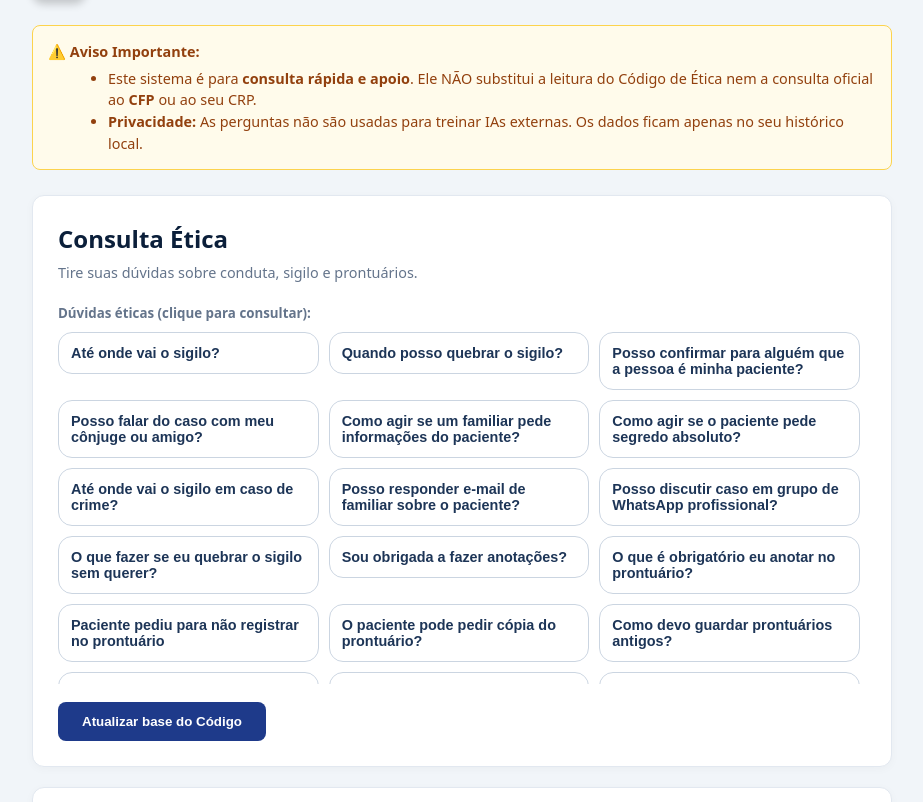
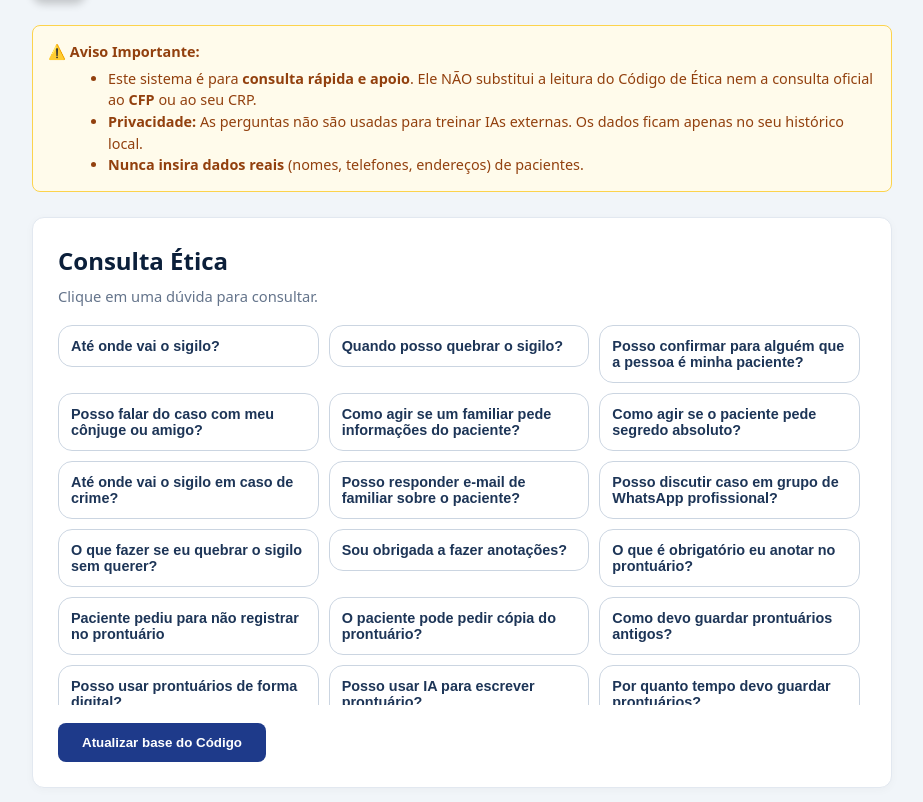
Before and after one commit to sabrinaandraderocha-cmyk/ethospsi, a Flask app: page / in a window 1280 px wide. Shown: the part 75-877 px from the top of the page, without its empty margins (178-1101 px from the left). Run offline with Flask 3, Linux system fonts and the light colour scheme; data comes from the database, SQL or seed files in the repository.

Commit message:
Update home.html

```diff
--- a/templates/home.html
+++ b/templates/home.html
@@ -1,5 +1,4 @@
 {% extends "base.html" %}
-
 {% block content %}
 
 <div class="ethical-warning">
@@ -7,23 +6,19 @@
   <ul>
     <li>Este sistema é para <strong>consulta rápida e apoio</strong>. Ele NÃO substitui a leitura do Código de Ética nem a consulta oficial ao <strong>CFP</strong> ou ao seu CRP.</li>
     <li><strong>Privacidade:</strong> As perguntas não são usadas para treinar IAs externas. Os dados ficam apenas no seu histórico local.</li>
+    <li><strong>Nunca insira dados reais</strong> (nomes, telefones, endereços) de pacientes.</li>
   </ul>
 </div>
 
 <section class="card">
-  <div style="margin-bottom: 20px;">
+  <div style="margin-bottom: 18px;">
     <h2 style="margin:0;">Consulta Ética</h2>
-    <p style="margin:5px 0 0 0; color: #64748b; font-size: 0.9rem;">
-      Tire suas dúvidas sobre conduta, sigilo e prontuários.
+    <p style="margin:6px 0 0 0; color:#64748b; font-size:0.92rem;">
+      Clique em uma dúvida para consultar.
     </p>
   </div>
 
-  <!-- SOMENTE BOTÕES -->
   <div class="quick-questions">
-    <small style="color: #64748b; font-weight: 600; display: block; margin-bottom: 8px;">
-      Dúvidas éticas (clique para consultar):
-    </small>
-
     <div class="quick-grid">
       {% for qq in quick_questions %}
         <form method="post" style="margin:0;">
@@ -34,7 +29,6 @@
     </div>
   </div>
 
-  <!-- Atualizar base ética -->
   <form method="post" style="margin-top: 18px;">
     <button class="btn-action" type="submit" name="load_bases" value="1">
       Atualizar base do Código
@@ -54,19 +48,13 @@
     <ul class="history-list">
       {% for h in history %}
         <li style="border-bottom: 1px solid #f1f5f9; padding: 10px 0;">
-          <small style="color: #94a3b8; font-size: 0.75rem;">
-            {{ h.created_at }}
-          </small>
-          <div style="font-weight: 600; font-size: 0.9rem; color: #0f172a;">
-            {{ h.question }}
-          </div>
+          <small style="color: #94a3b8; font-size: 0.75rem;">{{ h.created_at }}</small>
+          <div style="font-weight: 600; font-size: 0.9rem; color: #0f172a;">{{ h.question }}</div>
         </li>
       {% endfor %}
     </ul>
   {% else %}
-    <p style="color: #94a3b8; font-size: 0.9rem;">
-      Nenhuma consulta recente.
-    </p>
+    <p style="color: #94a3b8; font-size: 0.9rem;">Nenhuma consulta recente.</p>
   {% endif %}
 </section>
 
```
